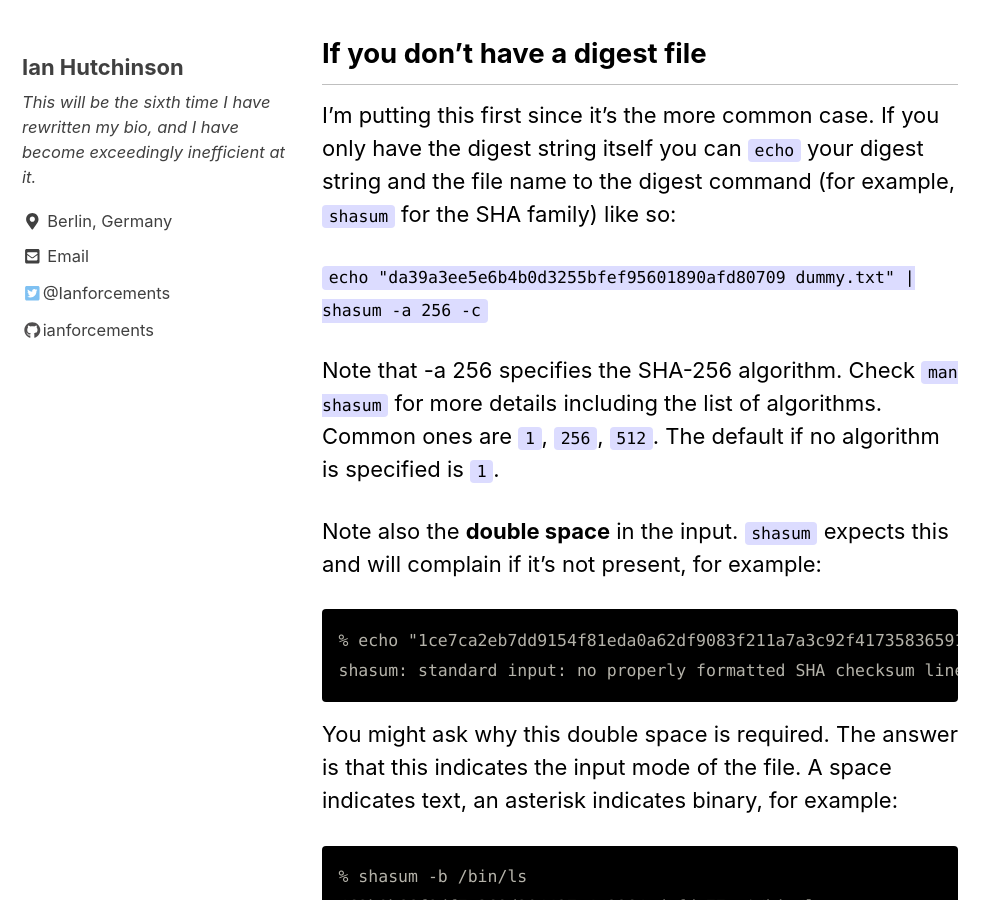
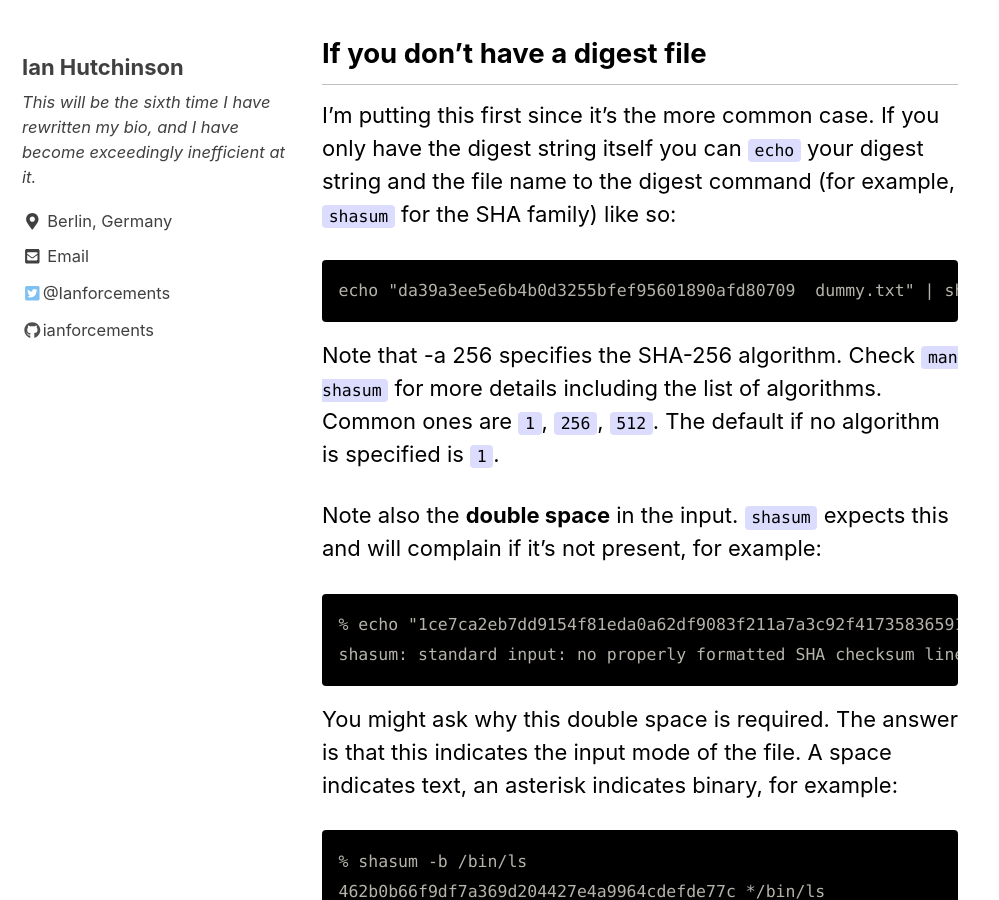
Before and after one commit to ianforcements/ianforcements.github.io, a Jekyll site: the page built from _posts/2022-01-23-How-to-verify-file-hashes-at-the-terminal-in-one-line.md, in a window 1280 px wide and 900 px high, scrolled down 990 px. Shown: the whole window, without its empty margins (0-999 px from the left). Built offline with Jekyll 4.4.1, drawn with Linux system fonts in a browser that asks for light colours; nearby versions of some CDN libraries.

Commit message:
Edit formatting of file hash article

````diff
--- a/_posts/2022-01-23-How-to-verify-file-hashes-at-the-terminal-in-one-line.md
+++ b/_posts/2022-01-23-How-to-verify-file-hashes-at-the-terminal-in-one-line.md
@@ -17,7 +17,9 @@ Let's go through the different ways of verifying your file.
 ## If you don't have a digest file
 I'm putting this first since it's the more common case. If you only have the digest string itself you can `echo` your digest string and the file name to the digest command (for example, `shasum` for the SHA family) like so:
 
-`echo "da39a3ee5e6b4b0d3255bfef95601890afd80709  dummy.txt" | shasum -a 256 -c`
+```
+echo "da39a3ee5e6b4b0d3255bfef95601890afd80709  dummy.txt" | shasum -a 256 -c
+```
 
 Note that -a 256 specifies the SHA-256 algorithm. Check `man shasum` for more details including the list of algorithms. Common ones are `1`, `256`, `512`. The default if no algorithm is specified is `1`.
 
````
